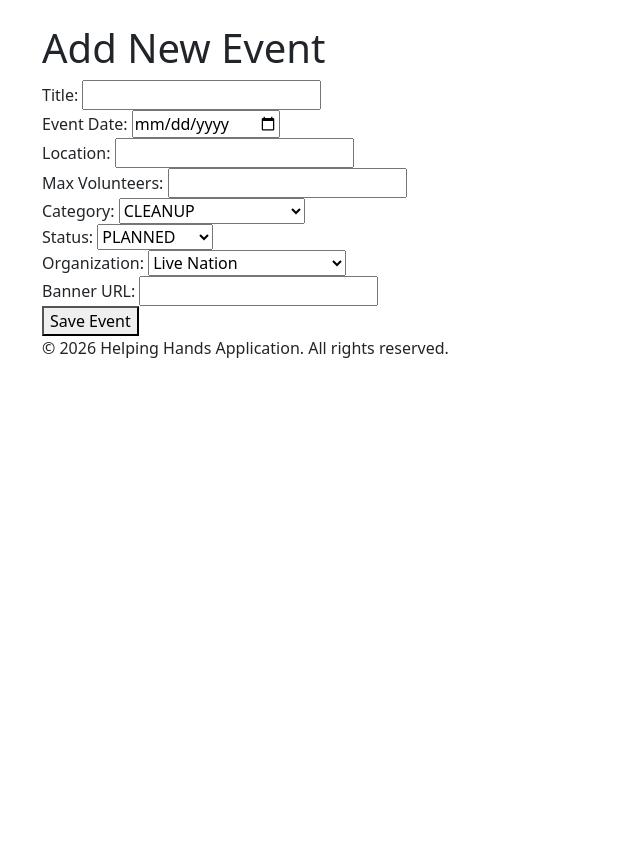
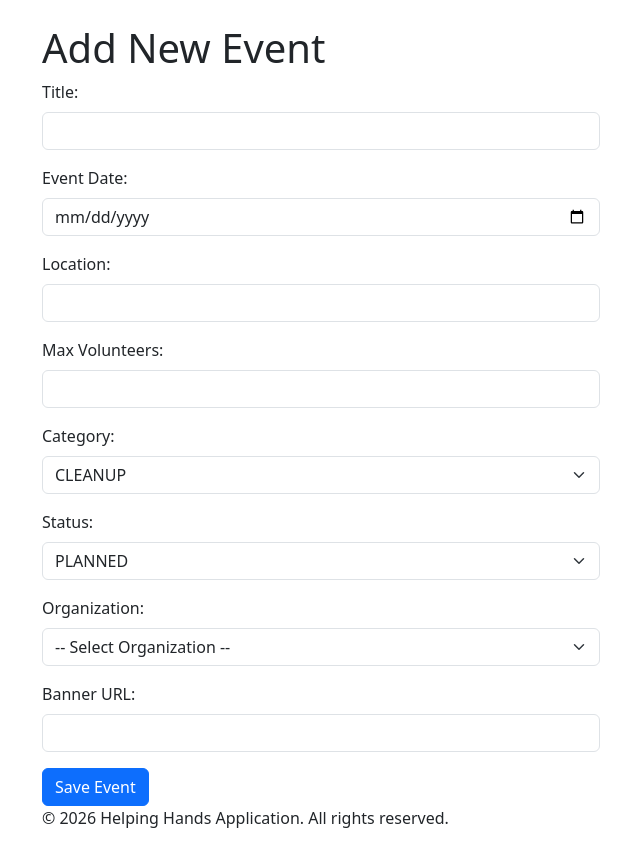
Before and after one commit to omyldrm/helpinghands, a Spring Boot app: page /events/add in a window 1280 px wide. Shown: the part 57-911 px from the top of the page, without its empty margins (40-680 px from the left). Before the commit the page ends 415 px from the top, so only its background shows below. Run offline with Spring Boot 4, Linux system fonts and the light colour scheme; some libraries are stand-ins or nearby versions.

Commit message:
Redesigned the add events + bug fixes

```diff
--- a/src/main/resources/templates/add-events.html
+++ b/src/main/resources/templates/add-events.html
@@ -15,70 +15,69 @@
             <h1 th:text="#{add-events.title}">Add New Event</h1>
         </div>
 
-        <form th:action="@{/events/add}" th:object="${eventForm}" method="post" novalidate>
+        <form class="col-lg-6" th:action="@{/events/add}" th:object="${eventForm}" method="post" novalidate>
             <div class="alert alert-danger" th:if="${#fields.hasErrors('*')}" th:text="#{add-events.globalError}">
                 Please fix the errors below before submitting the form.
             </div>
 
-            <div>
-                <label for="title" th:text="#{add-events.form.title}">Title:</label>
-                <input type="text" id="title" th:field="*{title}" required/>
-                <span class="text-danger" th:if="${#fields.hasErrors('title')}" th:errors="*{title}">Title error</span>
+            <div class="mb-3">
+                <label for="title" class="form-label" th:text="#{add-events.form.title}">Title:</label>
+                <input type="text" id="title" class="form-control" th:field="*{title}" th:errorclass="is-invalid"/>
+                <div class="invalid-feedback" th:if="${#fields.hasErrors('title')}" th:errors="*{title}">Title error</div>
             </div>
 
-            <div>
-                <label for="eventDate" th:text="#{add-events.form.date}">Event Date:</label>
-                <input type="date" id="eventDate" th:field="*{eventDate}" required/>
-                <span class="text-danger" th:if="${#fields.hasErrors('eventDate')}" th:errors="*{eventDate}">Date error</span>
+            <div class="mb-3">
+                <label for="eventDate" class="form-label" th:text="#{add-events.form.date}">Event Date:</label>
+                <input type="date" id="eventDate" class="form-control" th:field="*{eventDate}" th:errorclass="is-invalid"/>
+                <div class="invalid-feedback" th:if="${#fields.hasErrors('eventDate')}" th:errors="*{eventDate}">Date error</div>
             </div>
 
-            <div>
-                <label for="location" th:text="#{add-events.form.location}">Location:</label>
-                <input type="text" id="location" th:field="*{location}" required/>
-                <span class="text-danger" th:if="${#fields.hasErrors('location')}" th:errors="*{location}">Location error</span>
+            <div class="mb-3">
+                <label for="location" class="form-label" th:text="#{add-events.form.location}">Location:</label>
+                <input type="text" id="location" class="form-control" th:field="*{location}" th:errorclass="is-invalid"/>
+                <div class="invalid-feedback" th:if="${#fields.hasErrors('location')}" th:errors="*{location}">Location error</div>
             </div>
 
-            <div>
-                <label for="maxVolunteers" th:text="#{add-events.form.maxVolunteers}">Max Volunteers:</label>
-                <input type="number" id="maxVolunteers" th:field="*{maxVolunteers}" required min="1"/>
-                <span class="text-danger" th:if="${#fields.hasErrors('maxVolunteers')}" th:errors="*{maxVolunteers}">Max volunteers error</span>
+            <div class="mb-3">
+                <label for="maxVolunteers" class="form-label" th:text="#{add-events.form.maxVolunteers}">Max Volunteers:</label>
+                <input type="number" id="maxVolunteers" class="form-control" th:field="*{maxVolunteers}" th:errorclass="is-invalid"/>
+                <div class="invalid-feedback" th:if="${#fields.hasErrors('maxVolunteers')}" th:errors="*{maxVolunteers}">Max volunteers error</div>
             </div>
 
-            <div>
-                <label for="category" th:text="#{add-events.form.category}">Category:</label>
-                <select id="category" th:field="*{category}">
+            <div class="mb-3">
+                <label for="category" class="form-label" th:text="#{add-events.form.category}">Category:</label>
+                <select id="category" class="form-select" th:field="*{category}" th:errorclass="is-invalid">
                     <option th:each="cat : ${T(be.kdg.pro3.helpinghands.domain.EventCategory).values()}"
                             th:value="${cat}" th:text="${cat}"></option>
                 </select>
-                <span class="text-danger" th:if="${#fields.hasErrors('category')}" th:errors="*{category}">Category error</span>
+                <div class="invalid-feedback" th:if="${#fields.hasErrors('category')}" th:errors="*{category}">Category error</div>
             </div>
 
-            <div>
-                <label for="status" th:text="#{add-events.form.status}">Status:</label>
-                <select id="status" th:field="*{status}">
+            <div class="mb-3">
+                <label for="status" class="form-label" th:text="#{add-events.form.status}">Status:</label>
+                <select id="status" class="form-select" th:field="*{status}" th:errorclass="is-invalid">
                     <option th:each="st : ${T(be.kdg.pro3.helpinghands.domain.Status).values()}"
                             th:value="${st}" th:text="${st}"></option>
                 </select>
-                <span class="text-danger" th:if="${#fields.hasErrors('status')}" th:errors="*{status}">Status error</span>
+                <div class="invalid-feedback" th:if="${#fields.hasErrors('status')}" th:errors="*{status}">Status error</div>
             </div>
 
-            <div>
-                <label for="organizationId" th:text="#{add-events.form.organization}">Organization:</label>
-                <select id="organizationId" th:field="*{organizationId}" required>
-                    <option value="" disabled="" selected="" th:text="#{add-events.form.selectOrganization}">-- Select Organization --</option>
+            <div class="mb-3">
+                <label for="organizationId" class="form-label" th:text="#{add-events.form.organization}">Organization:</label>
+                <select id="organizationId" class="form-select" th:field="*{organizationId}" th:errorclass="is-invalid">
+                    <option value="" th:text="#{add-events.form.selectOrganization}">-- Select Organization --</option>
                     <option th:each="org : ${organizations}"
                             th:value="${org.getId()}" th:text="${org.getName()}"></option>
                 </select>
-                <span class="text-danger" th:if="${#fields.hasErrors('organizationId')}" th:errors="*{organizationId}">Organization error</span>
+                <div class="invalid-feedback" th:if="${#fields.hasErrors('organizationId')}" th:errors="*{organizationId}">Organization error</div>
             </div>
 
-
-            <div>
-                <label for="bannerUrl" th:text="#{add-events.form.bannerUrl}">Banner URL:</label>
-                <input type="text" id="bannerUrl" th:field="*{bannerUrl}"/>
+            <div class="mb-3">
+                <label for="bannerUrl" class="form-label" th:text="#{add-events.form.bannerUrl}">Banner URL:</label>
+                <input type="text" id="bannerUrl" class="form-control" th:field="*{bannerUrl}"/>
             </div>
 
-            <button type="submit" th:text="#{add-events.button.submit}">Save Event</button>
+            <button type="submit" class="btn btn-primary" th:text="#{add-events.button.submit}">Save Event</button>
         </form>
         <footer th:replace="~{fragments/footer :: footer}"></footer>
     </main>
```
